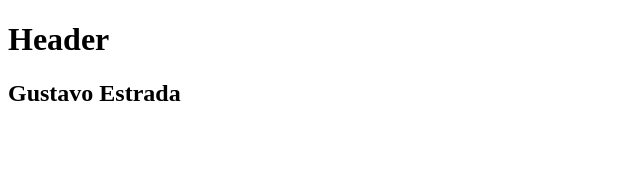
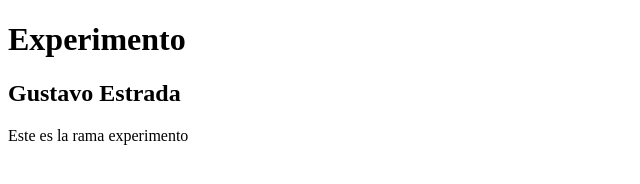
Before and after one commit to GustavoEstrada1294/curso, a plain HTML site: page index.html in a window 1280 px wide. Shown: the whole page, without its empty margins (0-640 px from the left). Drawn offline with Linux system fonts and the light colour scheme.

Commit message:
agregamos texto de experimento

```diff
--- a/index.html
+++ b/index.html
@@ -7,11 +7,14 @@
 </head>
 <body>
     <header>
-        <h1>Header</h1>
+        <h1>Experimento</h1>
     </header>
    <div class="container">
     <h2>Gustavo Estrada</h2>
    </div>
 
+   <footer>
+    <p>Este es la rama experimento</p>
+   </footer>
 </body>
 </html>
```
